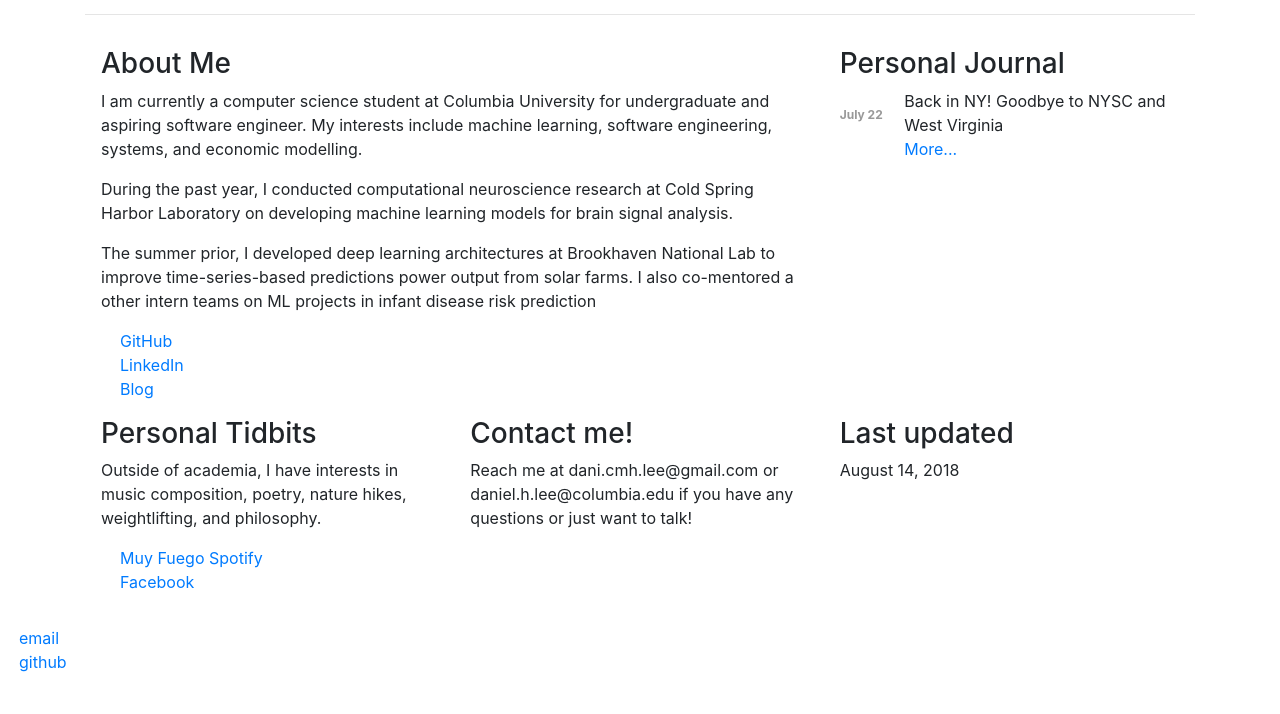
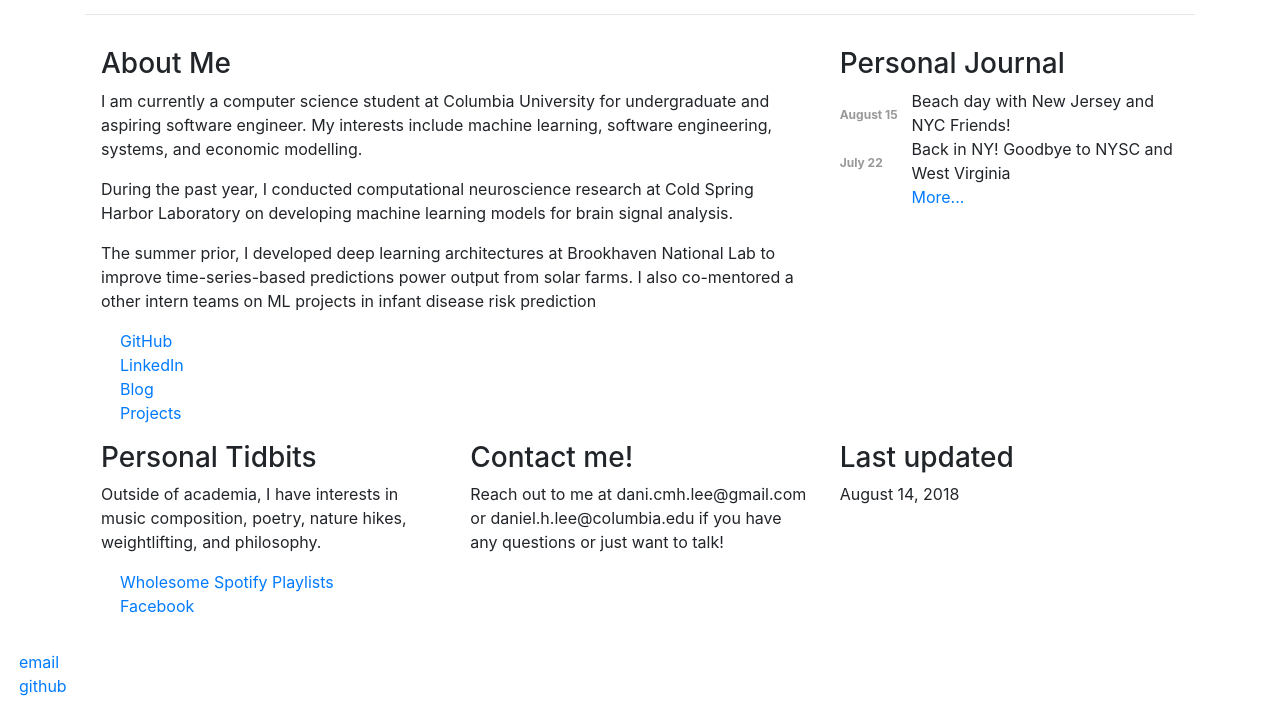
Before and after one commit to danihlee/danihlee.github.io, a Jekyll site: the page built from index.html, in a window 1280 px wide. Shown: the part 703-1417 px from the top of the page. Built offline with Jekyll 4.4.1, drawn with Linux system fonts in a browser that asks for light colours; before the commit the page ends 1393 px from its top, so only the background shows below that.

Commit message:
update blog layout

```diff
--- a/index.html
+++ b/index.html
@@ -28,6 +28,7 @@ title: Welcome
     <li><a href="https://github.com/danihlee"><i class="fab fa-github"></i> GitHub</a></li>
     <li><a href="https://www.linkedin.com/in/dani.cmh.lee/"><i class="fab fa-linkedin-in"></i> LinkedIn</a></li>
     <li><a href="blog"> Blog</a></li>
+    <li><a href="project"> Projects</a></li>
   </ul>
 </div>
 
@@ -35,8 +36,9 @@ title: Welcome
   <h3>Personal Journal</h3>
   <table class='logtable' border='0' cellpadding='0' cellspacing='0'>
     <!-- Most recent 10 -->
+    <tr><td><span class='logdate'>August 15</span></td><td> Beach day with New Jersey and NYC Friends!</a></td></tr>
     <tr><td><span class='logdate'>July 22</span></td><td> Back in NY! Goodbye to NYSC and West Virginia</a></td></tr>
-    <tr><td class='col1'>&nbsp;</td><td class='col2'><a href='/life-log.html'>More...</a></td></tr>
+    <tr><td class='col1'>&nbsp;</td><td class='col2'><a href='/person-journal.html'>More...</a></td></tr>
   </table>
 </div>
 
@@ -45,7 +47,7 @@ title: Welcome
   <h3>Personal Tidbits</h3>
   <p> Outside of academia, I have interests in music composition, poetry, nature hikes, weightlifting, and philosophy.</p>
   <ul>
-    <li><a href="https://open.spotify.com/user/dani.cmh.lee?si=ZESwZVrBS4uV27QUX93sgw"><i class="fab fa-spotify"></i> Muy Fuego Spotify </a></li>
+    <li><a href="https://open.spotify.com/user/dani.cmh.lee?si=ZESwZVrBS4uV27QUX93sgw"><i class="fab fa-spotify"></i> Wholesome Spotify Playlists </a></li>
     <li><a href="https://facebook.com/dani.cmh.lee"><i class="fab fa-facebook-f"></i> Facebook</a></li>
   </ul>
 </div>
@@ -53,7 +55,7 @@ title: Welcome
 <!-- Contact column-->
 <div class="col-md-4">
   <h3>Contact me!</h3>
-  <p>Reach me at dani.cmh.lee@gmail.com or daniel.h.lee@columbia.edu if you have any questions or just want to talk!</p>
+  <p>Reach out to me at dani.cmh.lee@gmail.com or daniel.h.lee@columbia.edu if you have any questions or just want to talk!</p>
 </div>
 
 <!-- Updated row-->
```
Also changed, not shown: _layouts/post.html (+5 -3 lines), _posts/2018-08-13-First-Post.md (+14 -3 lines).
